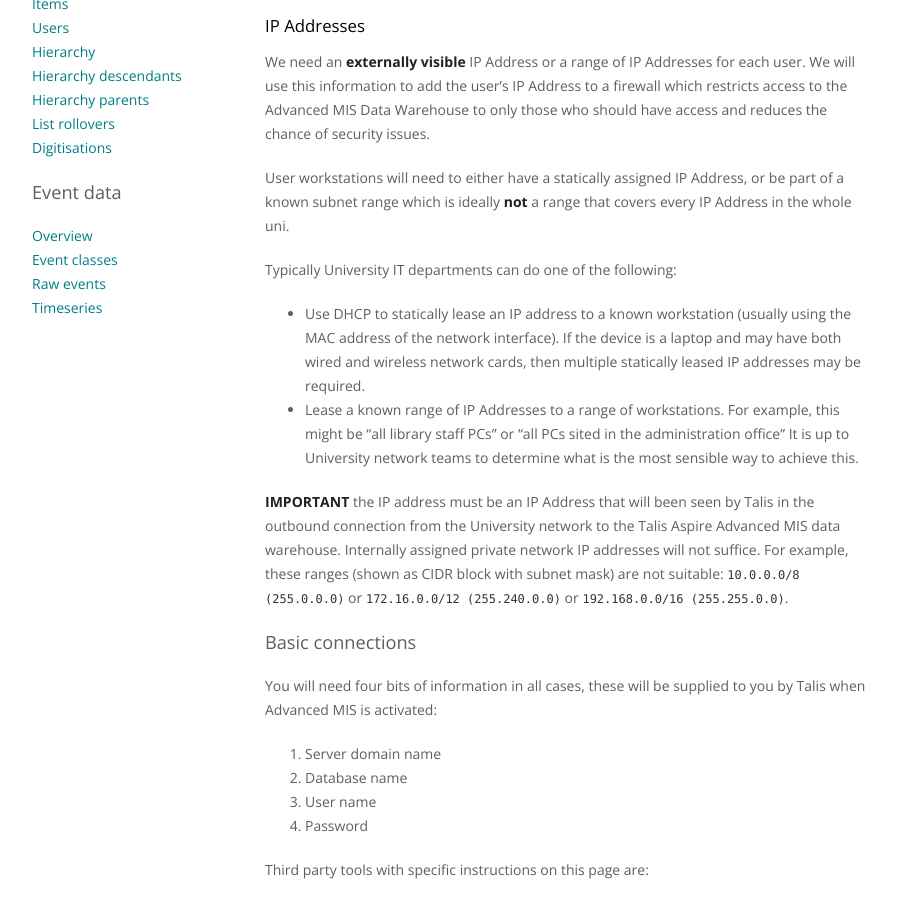
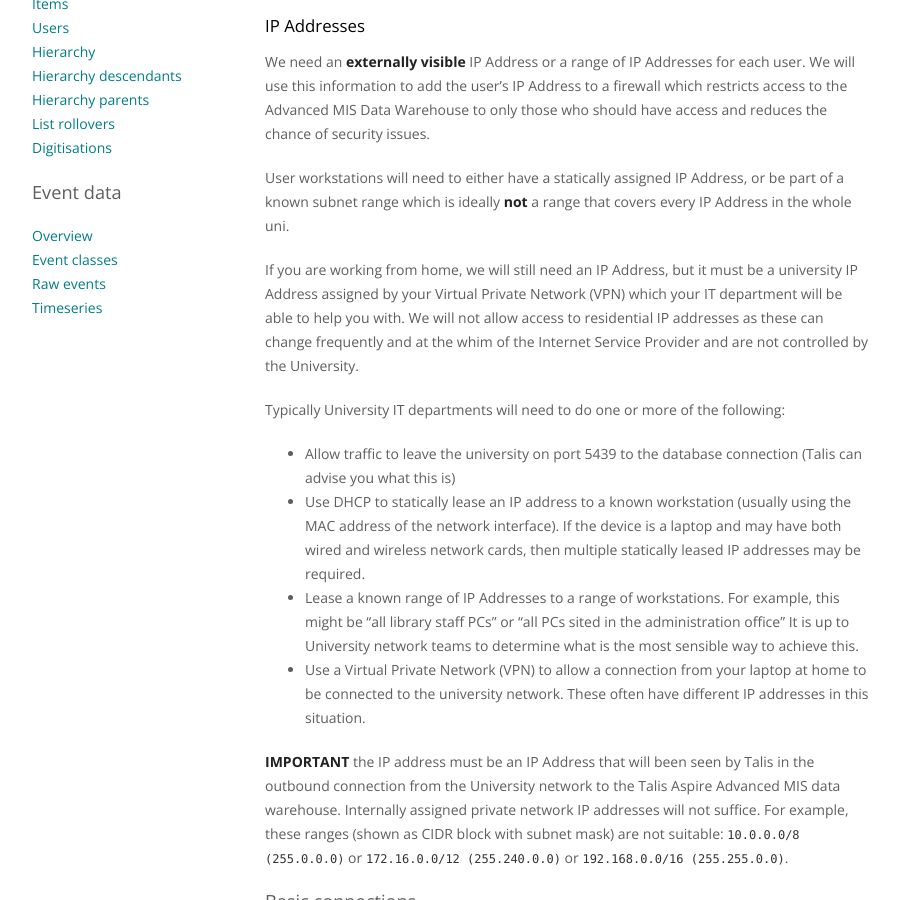
Before and after one commit to techfromsage/advanced-mis, a Jekyll site: the page built from topics/connecting.md, in a window 1280 px wide and 900 px high, scrolled down 512 px. Shown: the whole window, without its empty margins (142-1041 px from the left). Built offline with Jekyll 4.4.1, drawn with Linux system fonts in a browser that asks for light colours.

Commit message:
Update IP address info for WFH situations

```diff
--- a/topics/connecting.md
+++ b/topics/connecting.md
@@ -20,10 +20,14 @@ We need an __externally visible__ IP Address or a range of IP Addresses for each
 
 User workstations will need to either have a statically assigned IP Address, or be part of a known subnet range which is ideally __not__ a range that covers every IP Address in the whole uni.
 
-Typically University IT departments can do one of the following:
+If you are working from home, we will still need an IP Address, but it must be a university IP Address assigned by your Virtual Private Network (VPN) which your IT department will be able to help you with. We will not allow access to residential IP addresses as these can change frequently and at the whim of the Internet Service Provider and are not controlled by the University.
 
+Typically University IT departments will need to do one or more of the following:
+
+* Allow traffic to leave the university on port 5439 to the database connection (Talis can advise you what this is)
 * Use DHCP to statically lease an IP address to a known workstation (usually using the MAC address of the network interface). If the device is a laptop and may have both wired and wireless network cards, then multiple statically leased IP addresses may be required.
 * Lease a known range of IP Addresses to a range of workstations. For example, this might be "all library staff PCs" or "all PCs sited in the administration office" It is up to University network teams to determine what is the most sensible way to achieve this.
+* Use a Virtual Private Network (VPN) to allow a connection from your laptop at home to be connected to the university network. These often have different IP addresses in this situation.
 
 __IMPORTANT__ the IP address must be an IP Address that will been seen by Talis in the outbound connection from the University network to the Talis Aspire Advanced MIS data warehouse. Internally assigned private network IP addresses will not suffice. For example, these ranges (shown as CIDR block with subnet mask) are not suitable: `10.0.0.0/8 (255.0.0.0)` or `172.16.0.0/12 (255.240.0.0)` or `192.168.0.0/16 (255.255.0.0)`.
 
```
